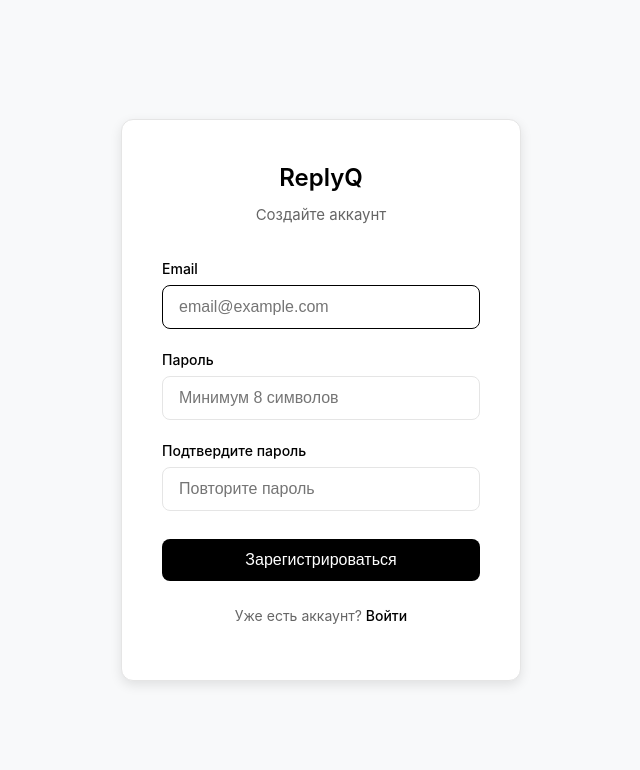
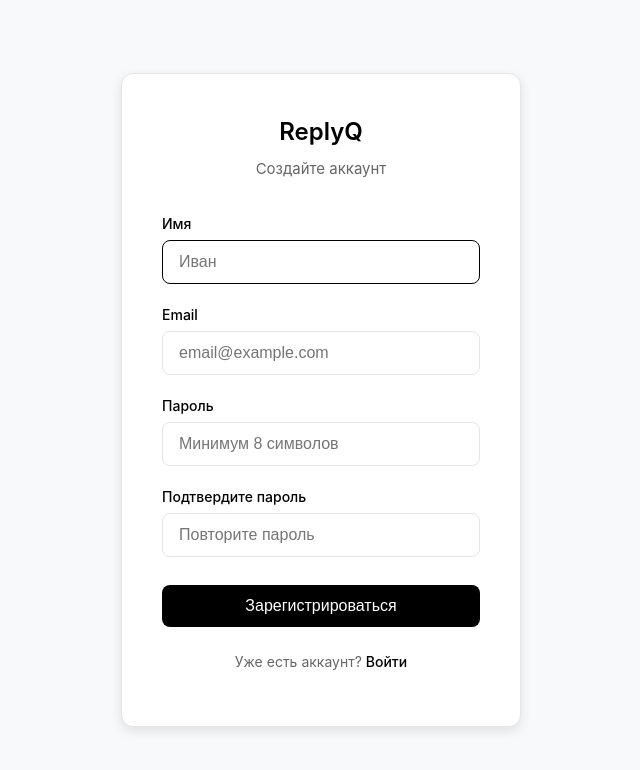
Before and after one commit to adrok001/qrservice, a Django app: page /accounts/register/ in a window 1280 px wide. Shown: the top 770 px of the page, without its empty margins (319-959 px from the left). Run offline with Django 5.2, Linux system fonts and the light colour scheme; parts of the project's set-up code (start-up, migrations or seed data) failed here and were passed over.

Commit message:
Добавить поле «Имя» в форму регистрации
Co-Authored-By: Claude Opus 4.5 <noreply@anthropic.com>

```diff
--- a/apps/accounts/views.py
+++ b/apps/accounts/views.py
@@ -99,12 +99,16 @@ def register_view(request):
             messages.error(request, 'Форма устарела. Пожалуйста, заполните заново.')
             return render(request, 'accounts/register.html', {'form_timestamp': int(time.time())})
 
+        name = request.POST.get('name', '').strip()
         email = request.POST.get('email', '').strip().lower()
         password = request.POST.get('password', '')
         password_confirm = request.POST.get('password_confirm', '')
 
         # Валидация
         errors = []
+
+        if not name:
+            errors.append('Введите имя')
 
         if not email:
             errors.append('Введите email')
@@ -124,6 +128,8 @@ def register_view(request):
         else:
             # Создаём пользователя
             user = User.objects.create_user(email=email, password=password)
+            user.first_name = name
+            user.save()
             login(request, user)
             messages.success(request, 'Регистрация успешна!')
             return redirect('dashboard:index')
--- a/templates/accounts/register.html
+++ b/templates/accounts/register.html
@@ -28,8 +28,12 @@
             <input type="hidden" name="_ts" value="{{ form_timestamp }}">
 
             <div class="form-group">
+                <label for="name">Имя</label>
+                <input type="text" id="name" name="name" class="input" placeholder="Иван" required autofocus>
+            </div>
+            <div class="form-group">
                 <label for="email">Email</label>
-                <input type="email" id="email" name="email" class="input" placeholder="email@example.com" required autofocus>
+                <input type="email" id="email" name="email" class="input" placeholder="email@example.com" required>
             </div>
             <div class="form-group">
                 <label for="password">Пароль</label>
```
